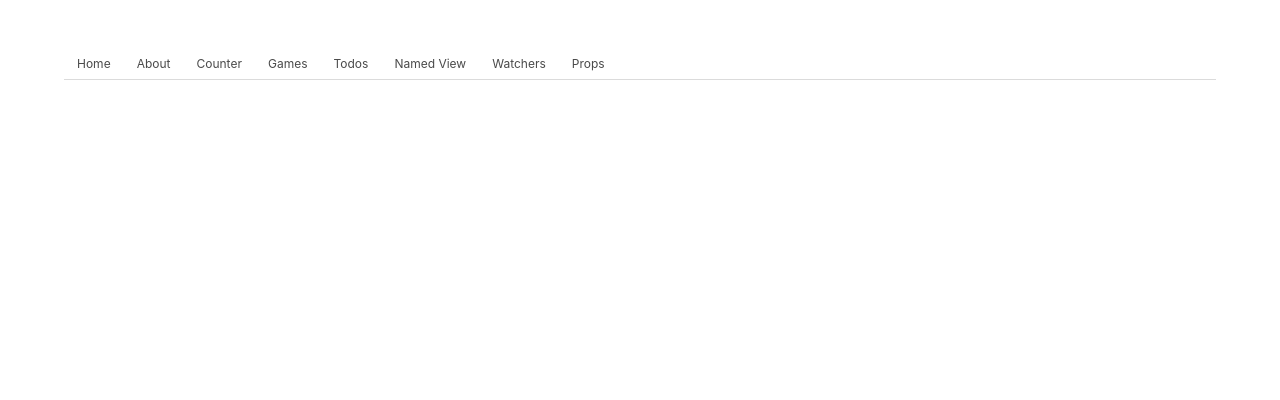
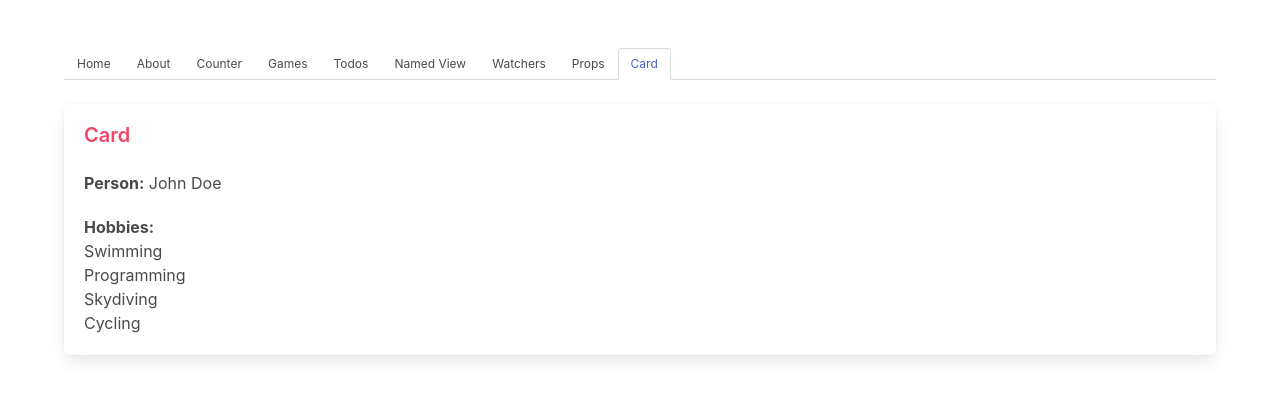
Before and after one commit to peterdierx/vue-playground, a Vue app: page /card in a window 1280 px wide. Shown: the top 400 px of the page. Built offline with nearby package versions, Linux system fonts and the light colour scheme.

Commit message:
card and person component

```diff
--- /dev/null
+++ b/src/components/Person.vue
@@ -0,0 +1,21 @@
+<template>
+  <div>
+    <div><b>Person:</b> {{ name }}</div>
+    <p class='spaced'><b>Hobbies:</b></p>
+    <ul>
+      <li v-for='hobby in hobbies' :key='hobby'>
+        {{ hobby }}
+      </li>
+    </ul>
+  </div>
+</template>
+
+<script>
+  export default {
+    name: 'Person',
+    props: {
+      name:    String,
+      hobbies: Array
+    }
+  }
+</script>
--- a/src/router.js
+++ b/src/router.js
@@ -9,6 +9,7 @@ import Games    from '@/views/Games'
 import TodoList from '@/views/TodoList'
 import VueEco   from '@/views/VueEco'
 import Props    from '@/views/Props'
+import Card     from '@/views/Card'
 
 // COMPONENTS
 import Counter    from '@/components/Counter'
@@ -32,6 +33,7 @@ export default new Router({
     { path: '/ecovue',   name: 'ecovue',   component: VueEco },
     { path: '/watchers', name: 'watchers', component: Watchers },
     { path: '/props',    name: 'props',    component: Props },
+    { path: '/card',     name: 'card',     component: Card },
     {
       name: 'namedview',
       path: '/namedview/:id',
--- /dev/null
+++ b/src/views/Card.vue
@@ -0,0 +1,17 @@
+<template>
+  <div class='box'>
+    <h5 class='title is-5 has-text-danger'>Card</h5>
+    <Person name='John Doe' :hobbies="[ 'Swimming', 'Programming', 'Skydiving', 'Cycling' ]" />
+  </div>
+</template>
+
+<script>
+  import Person from '@/components/Person'
+
+  export default {
+    name: 'Card',
+    components: {
+      Person
+    }
+  }
+</script>
--- a/src/views/Playground.vue
+++ b/src/views/Playground.vue
@@ -9,6 +9,7 @@
       <router-link to='/ecovue'   ref='ecovue'   active-class='is-active' tag='li'><a>Named View</a></router-link>
       <router-link to='/watchers' ref='watchers' active-class='is-active' tag='li'><a>Watchers</a></router-link>
       <router-link to='/props'    ref='props'    active-class='is-active' tag='li'><a>Props</a></router-link>
+      <router-link to='/card'     ref='card'     active-class='is-active' tag='li'><a>Card</a></router-link>
     </ul>
   </div>
 </template>
```
Also changed, not shown: 2 other files (tests, documents, lock files or other folders).
